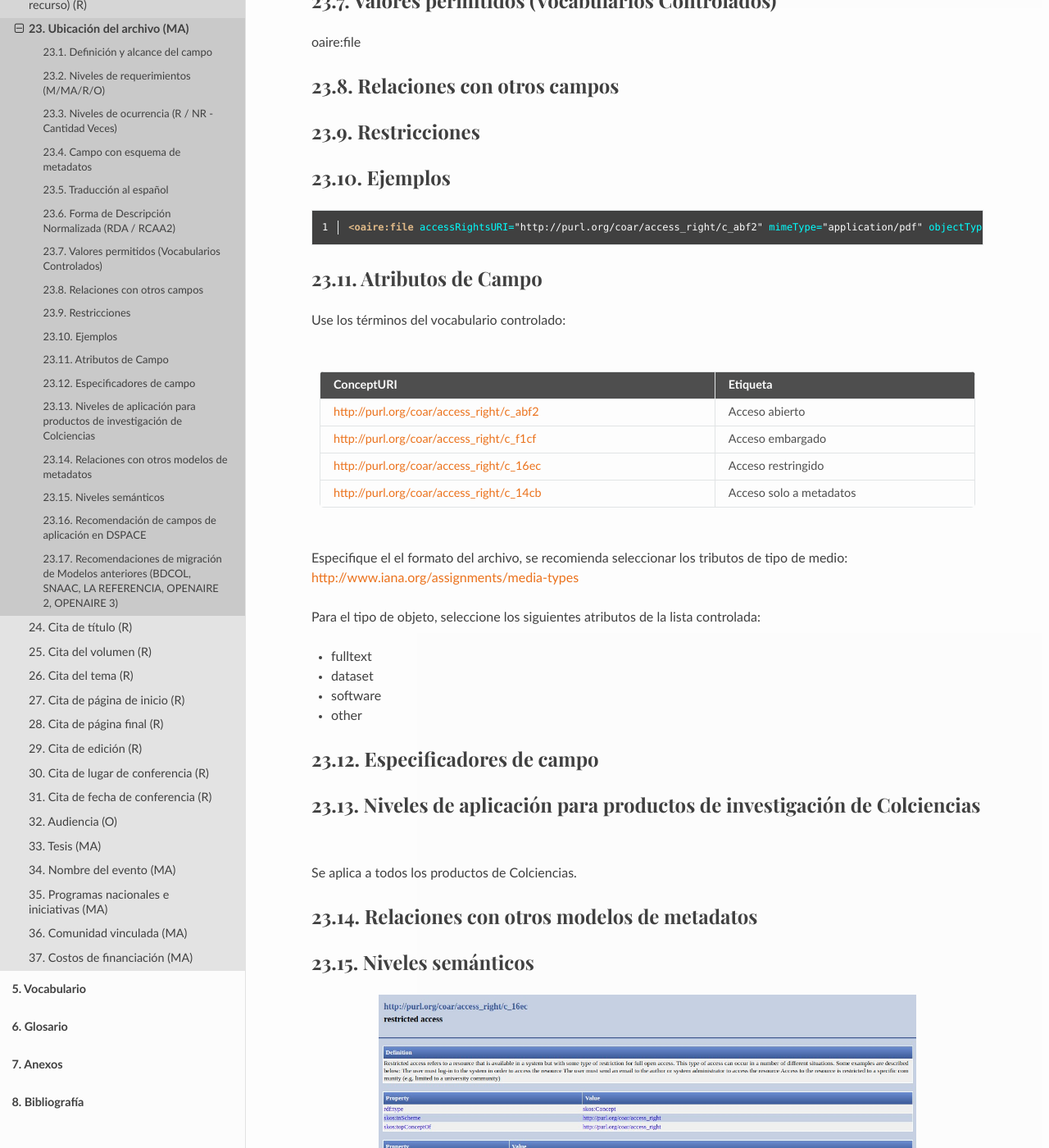
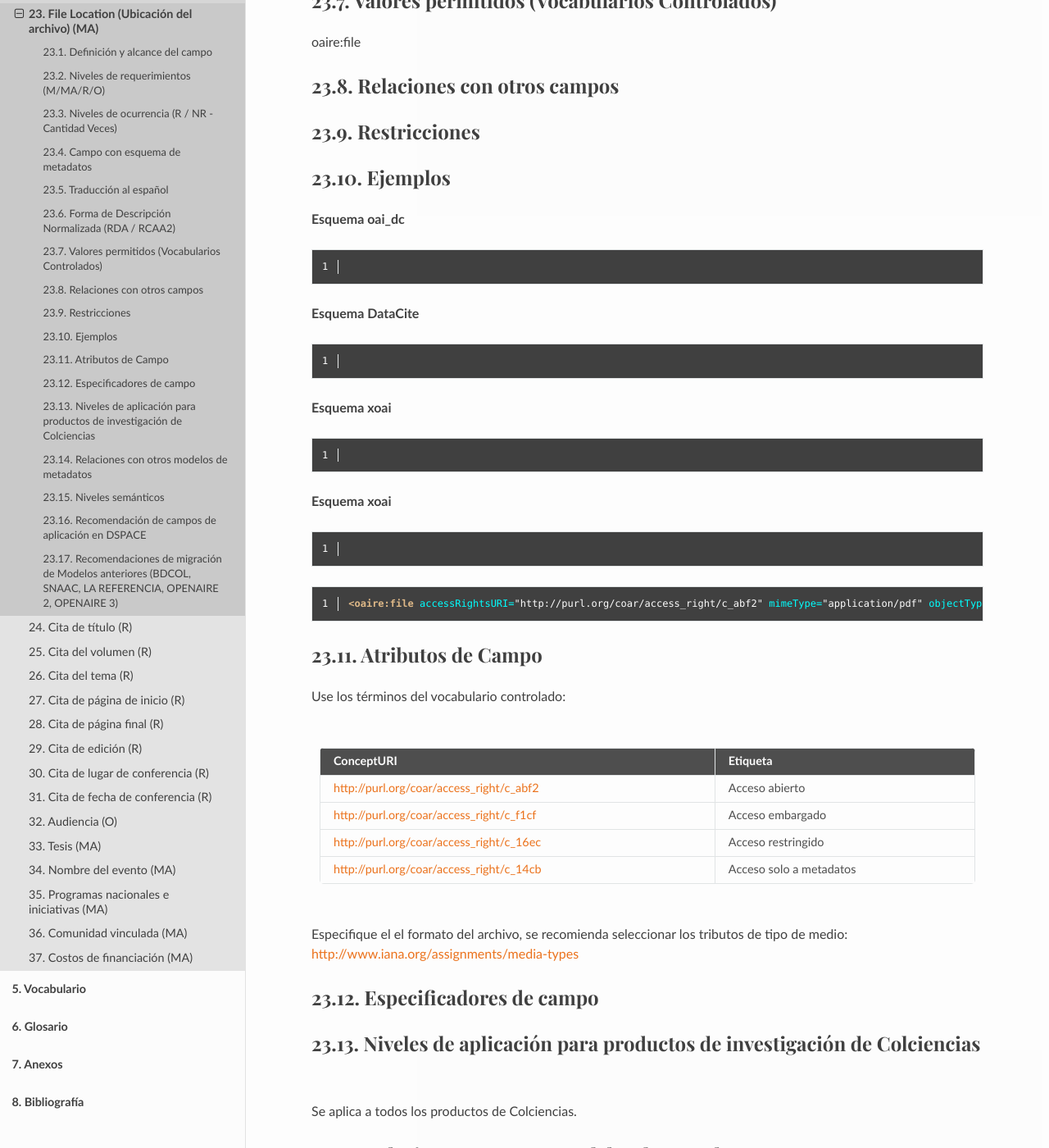
Before and after one commit to rcic/openaire4, a Sphinx documentation site: the page built from docs/field_filelocation.rst, in a window 1280 px wide and 1400 px high, scrolled down 1007 px. Shown: the whole window at 82% size. Built offline with Sphinx 7.4.7 and the Read the Docs theme 2.0.0, drawn with Linux system fonts in a browser that asks for light colours; some web fonts are replaced; a script that is not in the unit is left out; some of the changed text lies outside the part shown.

Commit message:
actualizacion

```diff
--- a/docs/field_filelocation.rst
+++ b/docs/field_filelocation.rst
@@ -1,7 +1,7 @@
 .. _aire:file:
 
-Ubicación del archivo (MA)
-==========================
+File Location (Ubicación del archivo) (MA)
+==========================================
 
 ``oaire:file``
 
@@ -50,6 +50,27 @@ Restricciones
 Ejemplos
 --------
 
+**Esquema oai_dc**
+
+.. code-block:: xml
+   :linenos:
+
+**Esquema DataCite**
+
+.. code-block:: xml
+   :linenos:
+
+**Esquema xoai**
+
+.. code-block:: xml
+   :linenos:
+
+**Esquema xoai**
+
+.. code-block:: xml
+   :linenos:
+
+
 .. code-block:: xml
    :linenos:
 
@@ -75,13 +96,6 @@ Use los términos del vocabulario controlado:
 +------------------------------------------+---------------------+
 
 Especifique el el formato del archivo, se recomienda seleccionar los tributos de tipo de medio: http://www.iana.org/assignments/media-types
-
-Para el tipo de objeto, seleccione los siguientes atributos de la lista controlada:
-
-- fulltext
-- dataset
-- software
-- other
 
 Especificadores de campo
 ------------------------
```
